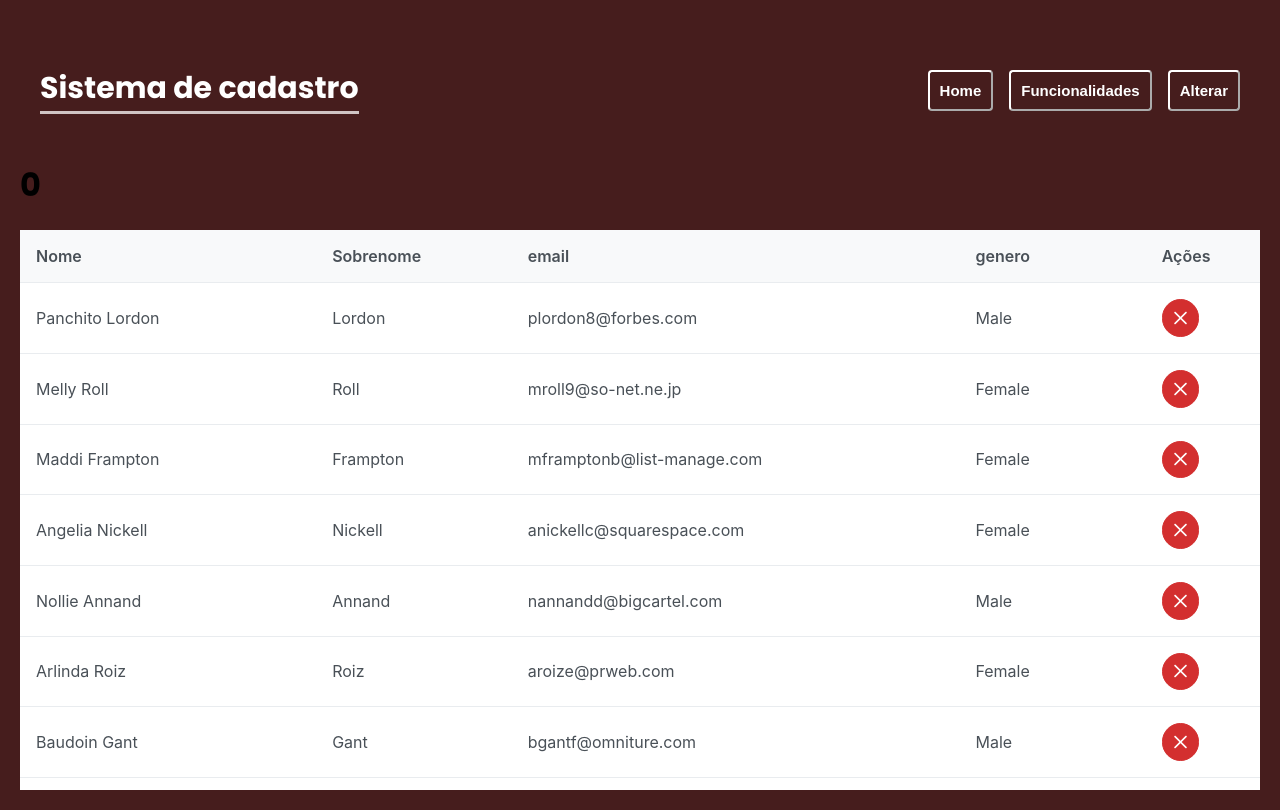
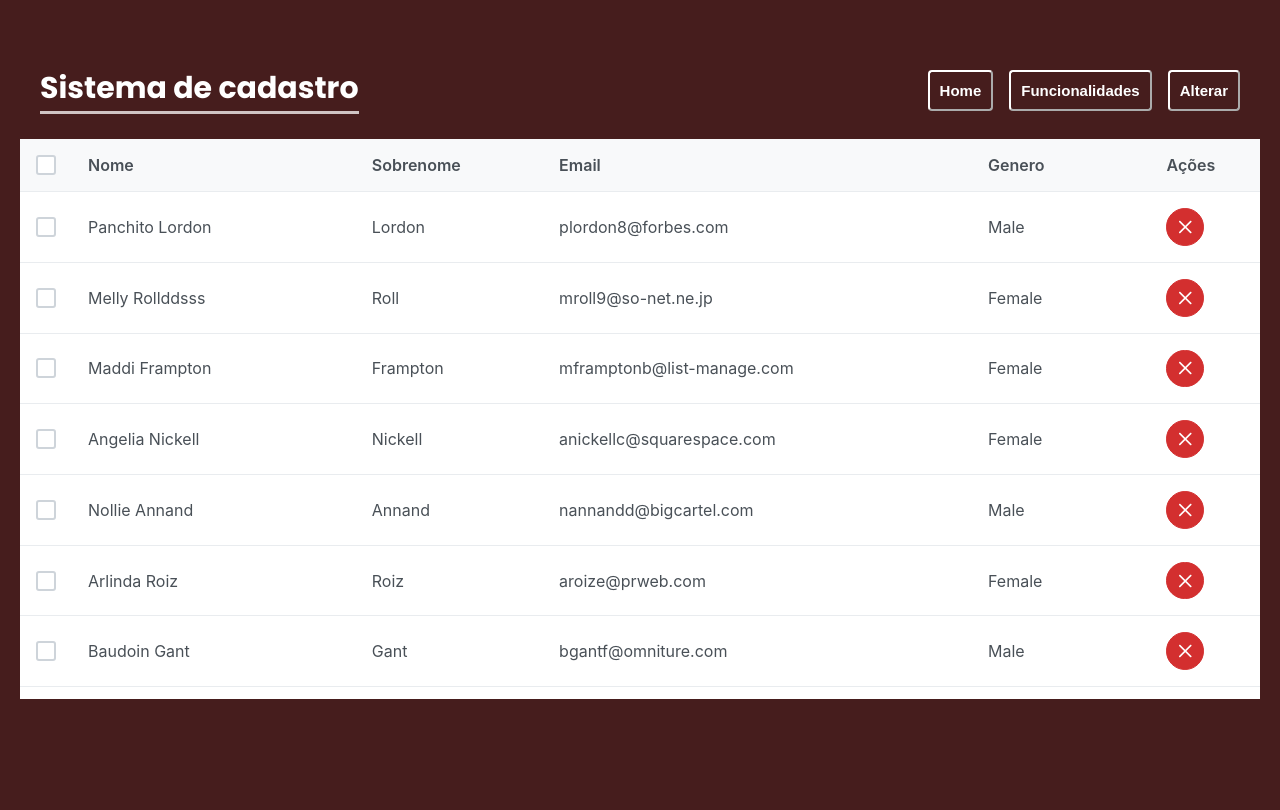
Before and after one commit to diogo939405/projetos, a React (Create React App) app in the folder FORMULÁRIIO/form/: page /Home/Inicio in a window 1280 px wide. Built offline with nearby package versions, Linux system fonts and the light colour scheme; data requests are answered from the project's data file.

Commit message:
Ajuste nilton

```diff
--- a/FORMULÁRIIO/form/src/App.js
+++ b/FORMULÁRIIO/form/src/App.js
@@ -1,6 +1,6 @@
 import React from 'react'
 
-import { Route, RouterProvider,createBrowserRouter,createRoutesFromElements } from 'react-router-dom';
+import { Route, RouterProvider, createBrowserRouter, createRoutesFromElements } from 'react-router-dom';
 import './App.css';
 
 import 'primereact/resources/themes/saga-blue/theme.css';
@@ -23,19 +23,25 @@ import ControleLayout from './layout/ControleLayout';
 
 const router = createBrowserRouter(
   createRoutesFromElements(
-    <Route path="/" element={<BemVindo/>}>
-    <Route path="Login" element={<Login/>}/>
-        <Route index element={<Login/>}/>
+    <Route path="/" element={<BemVindo />}>
+      <Route path="Login" element={<Login />} />
+      <Route index element={<Login />} />
 
-        <Route path='Home' element={<MenuLayout/>}>
+      <Route path='Home' element={<MenuLayout />}>
         <Route path='Inicio'
-          element={<Inicio/>}
+          element={<Inicio />}
           loader={dadosLoader}
         />
-            <Route path='Funcionalidades' element={<ControleLayout/>}>
-              <Route path='Adicionar' element={<Adicionar/>}/>
-              <Route path='Remover' element={<Remover/>}/>
+        <Route exact path="Alterar" element={<Alterar />} />
+
+        <Route path='Funcionalidades' element={<ControleLayout />}>
+          <Route path='Adicionar' element={<Adicionar />} />
+          <Route path='Remover' element={<Remover />} />
+
         </Route>
+
+
+
 
       </Route>
 
@@ -74,7 +80,7 @@ const router = createBrowserRouter(
 function App() {
   return (
 
-    <RouterProvider router={router}/>
+    <RouterProvider router={router} />
   );
 }
 
--- a/FORMULÁRIIO/form/src/componentes/Home/Alterar.js
+++ b/FORMULÁRIIO/form/src/componentes/Home/Alterar.js
@@ -1,12 +1,71 @@
-import React from 'react'
-import './estilo/Alterar.css'
+import React, { useState, useEffect } from 'react'
+import '../Home/estilo/Alterar.css'
+import { InputText } from 'primereact/inputtext';
+import { Button } from 'primereact/button';
+import { useNavigate, useParams, useLocation } from 'react-router-dom';
+import axios from 'axios';
 
 
 
 
 export default function Alterar() {
+  const navegar = useNavigate();
+  const location = useLocation();
+  const data = location.state;
+  console.log(data);
+  const { id } = useParams();
+  const [user, setUser] = useState(data)
+
+  const { nome, sobrenome, email, genero } = user;
+  const onInputChange = e => {
+    console.log('eeeeeeeeeeeeeeeeeee', e, user, 'TARGET ', e.target)
+    setUser({ ...user, [e.target.id]: e.target.value })
+  };
+
+  // const loadUser = async () =>{
+  //   const result = await axios.get(`http://localhost:4000/usuarios/${id},user`);
+  //   setUser(result.data)
+  // }
+
+  const onSubmit = async e => {
+    e.preventDefault();
+    user.Nome = e.target[0].value;
+    user.Sobrenome = e.target[1].value;
+    user.email = e.target[2].value;
+    user.Genero = e.target[3].value
+    await axios.put("http://localhost:4000/usuarios/" + user.id, user);
+    console.log('========================  teste')
+    navegar(-2)
+
+  }
+
   return (
-    <div>
+    <div className='Form'>
+      <form className='form-body' onSubmit={e => onSubmit(e)} >
+        <span className="p-float-label">
+          <InputText id="nome" value={nome} onChange={e => onInputChange(e)} />
+          <label htmlFor="username" className='inside-text'>Nome</label>
+        </span>
+        <br />
+        <span className="p-float-label">
+          <InputText id="sobrenome" value={sobrenome}
+            onChange={e => onInputChange(e)} />
+          <label htmlFor="username">Sobrenome</label>
+
+        </span>
+        <br />
+        <span className="p-float-label">
+          <InputText id="email" value={email} onChange={e => onInputChange(e)} />
+          <label htmlFor="username">Email</label>
+        </span>
+        <br />
+        <span className="p-float-label">
+          <InputText id="genero" value={genero} onChange={e => onInputChange(e)} />
+          <label htmlFor="username">Genero</label>
+        </span>
+        <Button label="Submit" type="submit" className='button-form' icon="pi pi-check" onclick={onSubmit} />
+      </form>
+      <br />
 
     </div>
   )
--- a/FORMULÁRIIO/form/src/componentes/Home/Inicio.js
+++ b/FORMULÁRIIO/form/src/componentes/Home/Inicio.js
@@ -1,61 +1,83 @@
-import { useLoaderData } from "react-router-dom"
+import { useLoaderData,useNavigate} from "react-router-dom"
 import './estilo/Inicio.css'
 import { DataTable } from 'primereact/datatable';
 import { Column } from 'primereact/column';
 import { Button } from 'primereact/button';
-import React, { useState, useEffect } from 'react';
+import React, { useState} from 'react';
 import axios from "axios"
+
+
 
 export default function Inicio() {
  const [usuarioAtual, setUsuarioAtual] = useState({});
+ const nav = useNavigate();
 
  // useEffect(() => {
-  //   // Update the document title using the browser API
-  //   this.usuarioAtual = {};
+ // // Update the document title using the browser API
+ // this.usuarioAtual = {};
  // });
 
  const [selectedUsuarios, setSelectedUsuarios] = useState([]);
  const dadosProntos = useLoaderData();
+ const [rowClick, setRowClick] = useState(true);
+
  const rowSelect = (row) => {
  console.log('=======================', selectedUsuarios);
  setUsuarioAtual(row.data)
  };
-  const botaoDelete = (rowData) => {
+
+
+
+ // const botaoDelete = (rowData) => {
+ // return <Button onClick={() =>
+ // deleteUser(rowData)} icon="pi pi-times" rounded severity="danger" aria-label="Cancel" />
+ // };
+
+const botaoUpdate = (rowdata) =>{
+ // console.log(rowdata)
  return <Button onClick={() =>
-      deleteUser(rowData)} icon="pi pi-times" rounded severity="danger" aria-label="Cancel" />
-  };
+ nav("/Home/Alterar/", { state:rowdata})} icon="pi pi-times" rounded severity="danger" aria-label="Cancel" />
 
-  const deleteUser = (data) => {
-   axios.delete(`http://localhost:4000/usuarios/${data.id}`)
-   .then(res =>{
-    // console.log("AAAAAAAAAAAAAAAAA")
-   })
-  //  .catch(err => console.log("erro"))
  }
 
 
 
 
-const botaoAlterar = () =>{
-  return <Button icon="pi pi-search" severity="success" aria-label="Search" />
-}
+
+
+
+// const deleteUser = (data) => {
+// const confirma = window.confirm("Deseja apagar?");
+// if(confirma){
+// axios.delete(`http://localhost:4000/usuarios/${data.id}`)
+// .then(res =>{
+//  window.location.reload()
+// })
+// // .catch(err => console.log("erro"));
+// }
+
+// }
+
 
  return (
 
  <div className="card">
-      <h1>{ selectedUsuarios.length}</h1>
+ {/* <h1>{ selectedUsuarios.length}</h1> */}
+
+
  <DataTable value={dadosProntos} scrollable scrollHeight="70vh"
-        onRowClick={rowSelect}
+ // onRowClick={rowSelect}
  dataKey="id"
-        selectionMode="multiple"
+ selectionMode={rowClick ? null : 'checkbox'}
  selection={selectedUsuarios}
  onSelectionChange={(e) => setSelectedUsuarios(e.value)}
  tableStyle={{ minWidth: '50rem' }}>
+  <Column selectionMode="multiple" headerStyle={{ width: '3rem' }}></Column>
   <Column field="nome" header="Nome"></Column>
   <Column field="sobrenome" header="Sobrenome"></Column>
-          <Column field="email" header="email"></Column>
-          <Column field="genero" header="genero" ></Column>
-          <Column  header="Ações" body={botaoDelete} style={{ minWidth: '2rem' }} ></Column>
+  <Column field="email" header="Email"></Column>
+  <Column field="genero" header="Genero" ></Column>
+  <Column header="Ações" body={botaoUpdate} style={{ minWidth: '2rem' }} ></Column>
  </DataTable>
  </div>
 );
@@ -72,30 +94,30 @@ export const dadosLoader = async () =>{
 }
 
 
-// //   return (
-// //     <div className='tabela'>
-// //       <table class="table-view">
-// //         <fieldset>
-// //   <thead>
-// //     <tr className="Cabeçalho">
-// //       <th scope="col">Nome</th>
-// //       <th scope="col">Sobrenome</th>
-// //       <th scope="col">Email</th>
-// //       <th scope="col">Genero</th>
-// //     </tr>
-// //   </thead>
-// //   <tbody className="corpo-tabela">
-// //       {dadosProntos.map(dadosProntos =>(
-// //          <tr className="Conteudo" >
-// //             <td className="dados" width='30%'> {dadosProntos.Nome}</td>
-// //             <td className="dados" width='20%'>{dadosProntos.Sobrenome}</td>
-// //             <td className="dados" width='40%'>{dadosProntos.email}</td>
-// //             <td className="dados" width='10%'>{dadosProntos.Genero}</td>
-// //          </tr>
+// // return (
+// // <div className='tabela'>
+// // <table class="table-view">
+// //  <fieldset>
+// // <thead>
+// // <tr className="Cabeçalho">
+// // <th scope="col">Nome</th>
+// // <th scope="col">Sobrenome</th>
+// // <th scope="col">Email</th>
+// // <th scope="col">Genero</th>
+// // </tr>
+// // </thead>
+// // <tbody className="corpo-tabela">
+// // {dadosProntos.map(dadosProntos =>(
+// //  <tr className="Conteudo" >
+// //  <td className="dados" width='30%'> {dadosProntos.Nome}</td>
+// //  <td className="dados" width='20%'>{dadosProntos.Sobrenome}</td>
+// //  <td className="dados" width='40%'>{dadosProntos.email}</td>
+// //  <td className="dados" width='10%'>{dadosProntos.Genero}</td>
+// //  </tr>
 
 
-// //       ))}
-// //   </tbody>
-// //   </fieldset>
+// // ))}
+// // </tbody>
+// // </fieldset>
 // // </table>
-//     </div>
+// </div>
--- a/FORMULÁRIIO/form/src/data/db.json
+++ b/FORMULÁRIIO/form/src/data/db.json
@@ -17,10 +17,14 @@
     },
     {
       "id": 10,
-      "nome": "Melly Roll",
+      "nome": "Melly Rollddsss",
       "sobrenome": "Roll",
       "email": "mroll9@so-net.ne.jp",
-      "genero": "Female"
+      "genero": "Female",
+      "undefined": "FemaleT",
+      "Nome": "Melly Rollddsss",
+      "Sobrenome": "Roll",
+      "Genero": "Female"
     },
     {
       "id": 12,
```
Lines whose indentation alone changed are shown as unchanged.
